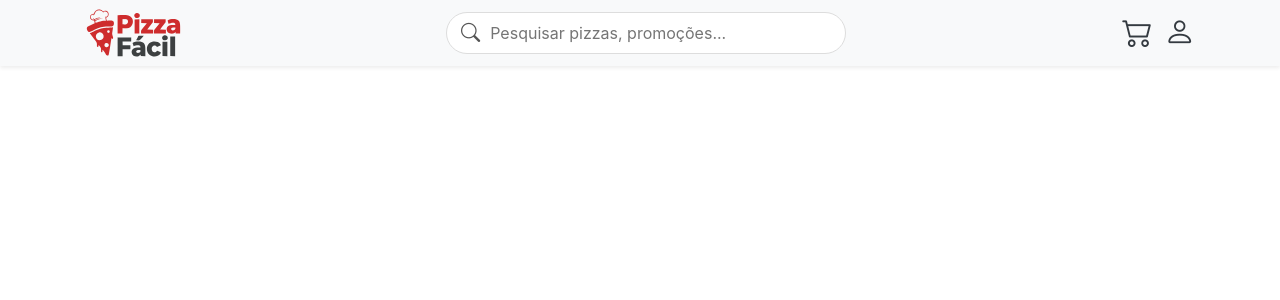
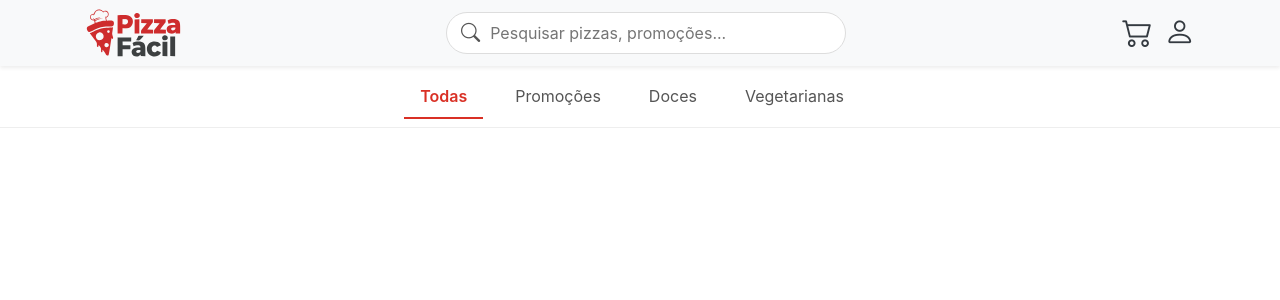
Before and after one commit to ipedromotta/pizza-delivery-app, a Vue app in the folder frontend/: page / in a window 1280 px wide. Before the commit this address had no page. Shown: the top 300 px of the page. Built offline with nearby package versions, Linux system fonts and the light colour scheme; the HTML template or start-up script is replaced by a standard one.

Commit message:
💄 add visualizacao de futuras paginas

```diff
--- a/frontend/src/views/Home.vue
+++ b/frontend/src/views/Home.vue
@@ -1,7 +1,14 @@
 <script setup>
+import Menu from '@/components/Menu.vue';
 
 </script>
 
 <template>
+    <div class="body">
+        <Menu/>
 
+    </div>
 </template>
+
+<style scoped>
+</style>
```
Also changed, not shown: frontend/src/views/Carrinho.vue (added, +7 -0 lines).
